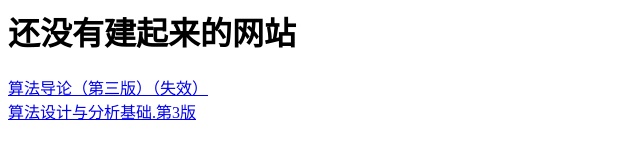
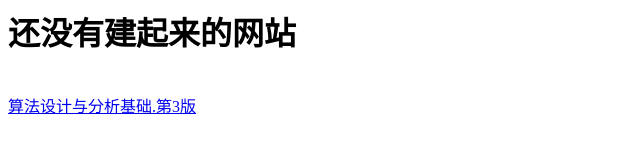
Before and after one commit to huangzing/huangzing.github.io, a plain HTML site: page index.html in a window 1280 px wide. Shown: the whole page, without its empty margins (0-640 px from the left). Drawn offline with Linux system fonts and the light colour scheme.

Commit message:
Update index.html

```diff
--- a/index.html
+++ b/index.html
@@ -5,7 +5,6 @@
     </head>
     <body>
         <h1 class="center">还没有建起来的网站</h1>
-        <a href="#" download="算法导论（第三版）">算法导论（第三版）（失效）</a>
         <br>
         <a href="file/pdf/算法设计与分析基础.第3版..pdf" download="算法设计与分析基础.第3版">算法设计与分析基础.第3版</a>
     </body>
```
